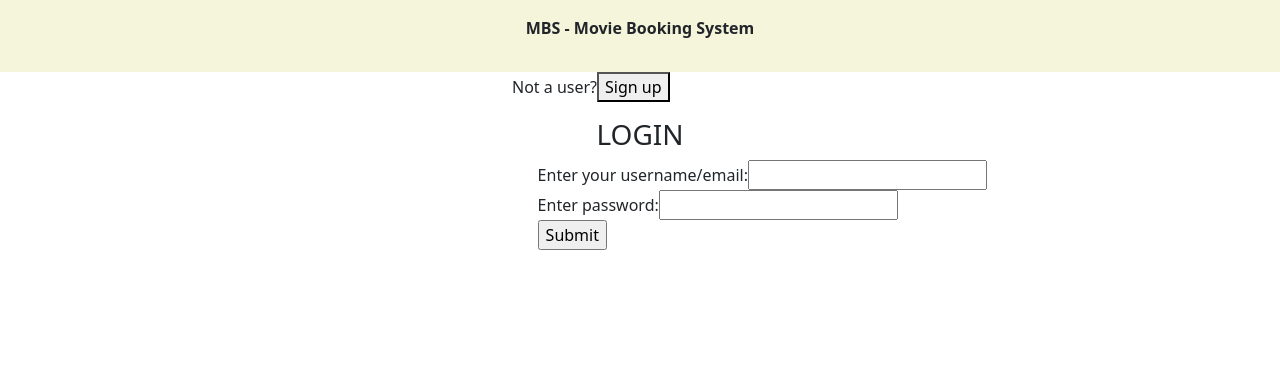
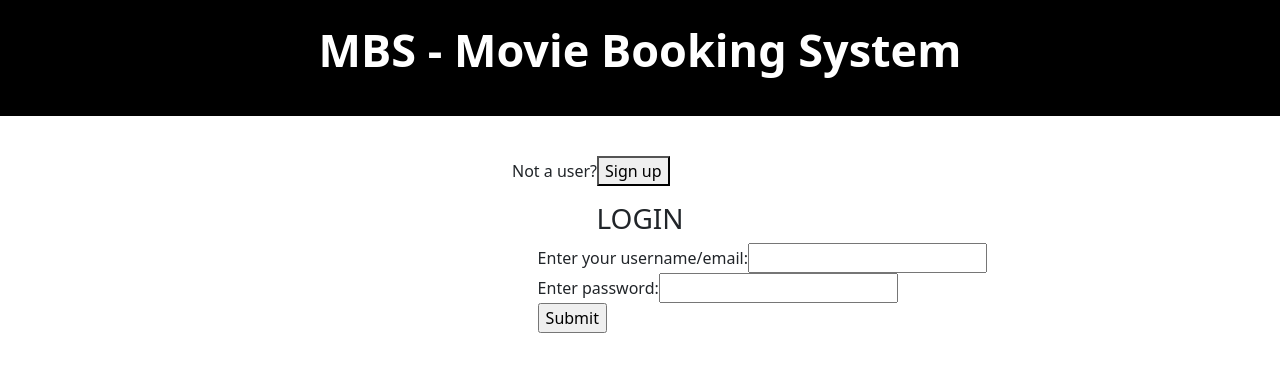
Before and after one commit to baglobaglo/MBS, a React (Create React App) app: page / in a window 1280 px wide. Shown: the top 372 px of the page. Built offline with nearby package versions, Linux system fonts and the light colour scheme.

Commit message:
fix: color and shit

```diff
--- a/src/components/header.css
+++ b/src/components/header.css
@@ -1,10 +1,12 @@
 #header-div {
     text-align: center;
-    background-color: beige;
+    background-color: black;
     padding-top: 1em;
     padding-bottom: 1em;
 }
 
 #header-mbs-name {
     font-weight: bolder;
+    font-size: 45px;
+    color: white;
 }
--- a/src/components/header.js
+++ b/src/components/header.js
@@ -3,8 +3,12 @@ import './header.css';
 
 function Header() {
   return (
-    <div id="header-div">
-      <p id="header-mbs-name">MBS - Movie Booking System</p>
+    <div>
+      {' '}
+      <div id="header-div">
+        <p id="header-mbs-name">MBS - Movie Booking System</p>
+      </div>
+      <br />
     </div>
   );
 }
```
